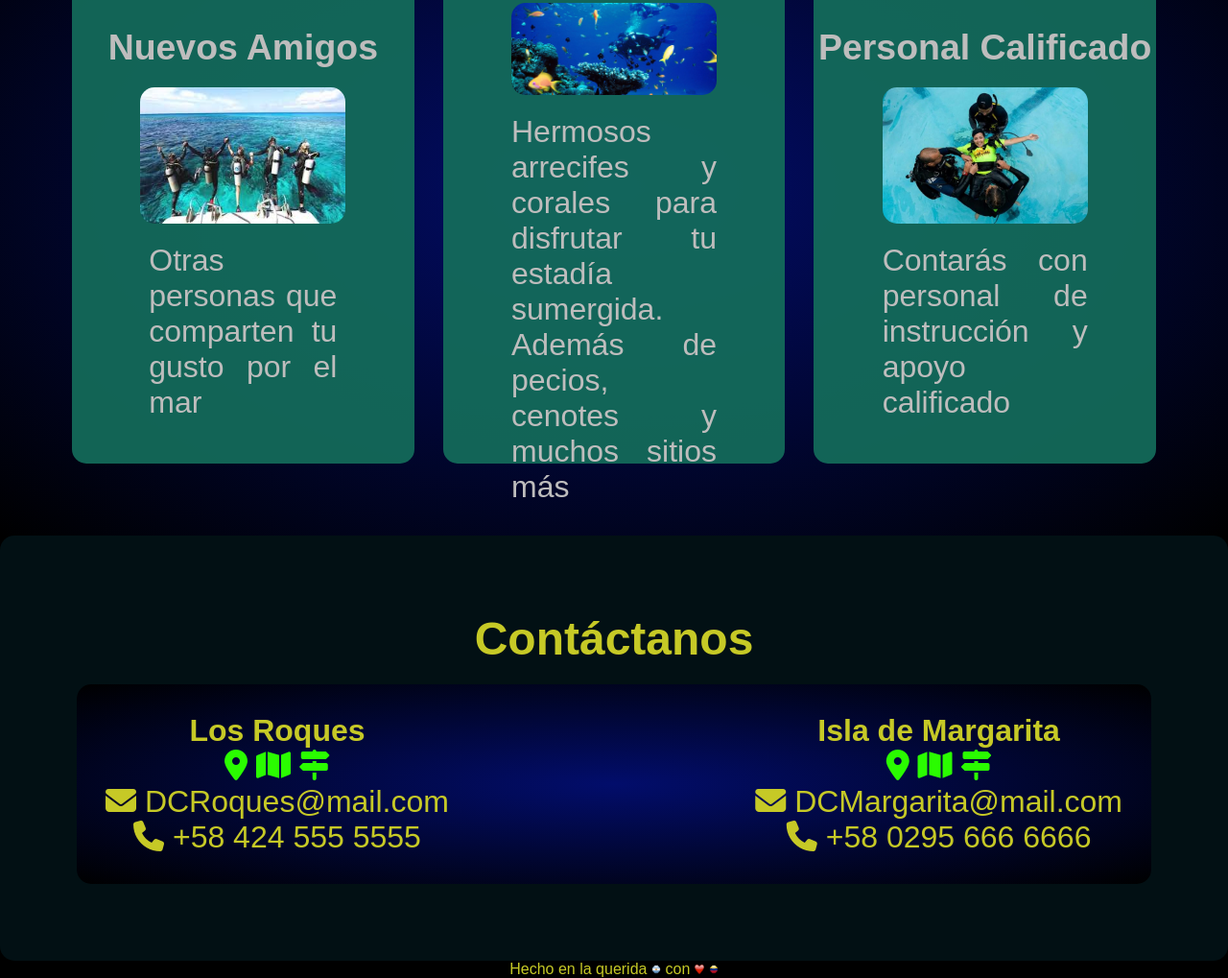
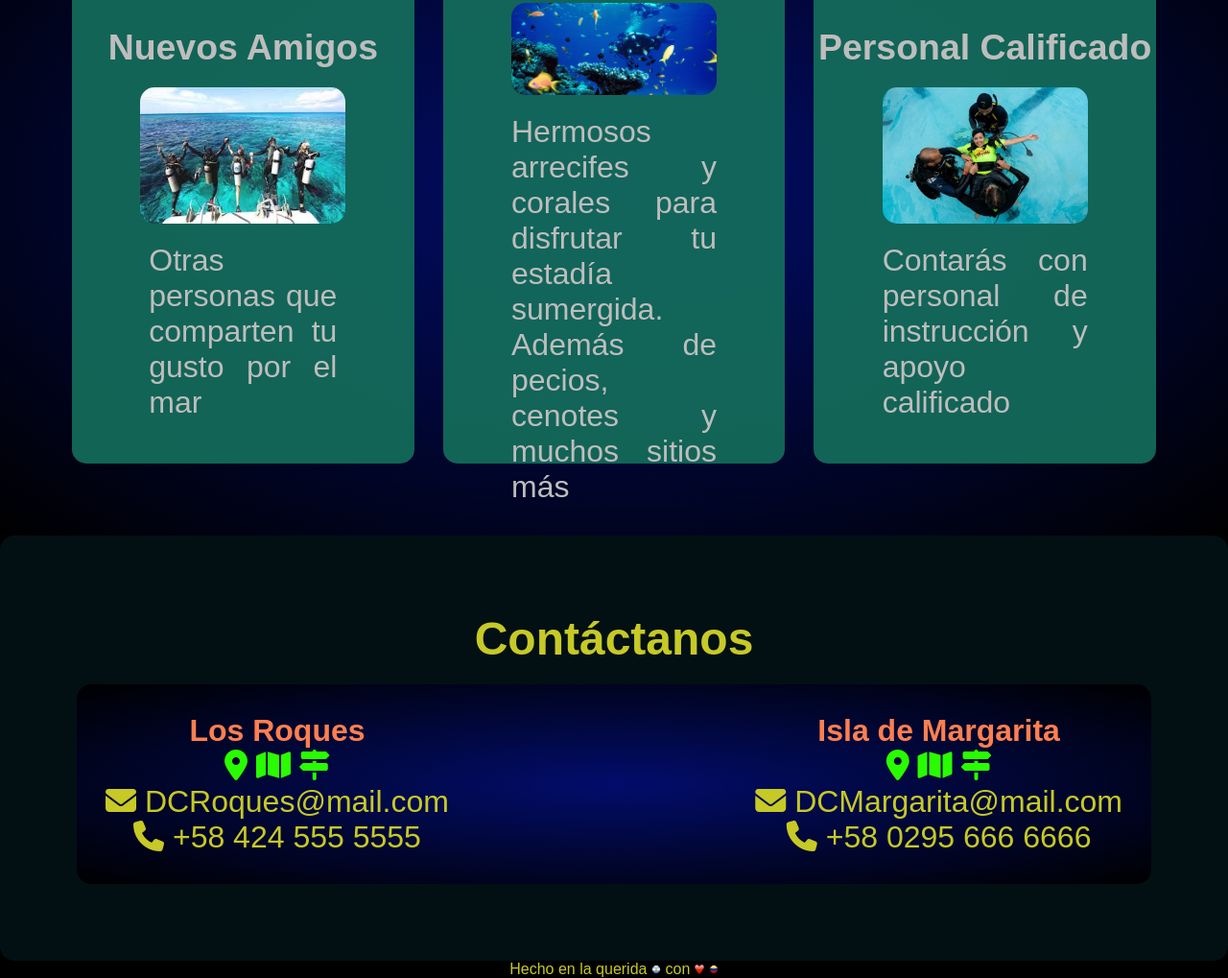
Before and after one commit to NTK-X/Entregable-2, a plain HTML site: page index.html in a window 1280 px wide. Shown: the part 1752-2771 px from the top of the page at 96% size. Drawn offline with Linux system fonts and the light colour scheme; a web font is replaced by a local one.

Commit message:
color h4 contacto

```diff
--- a/style.css
+++ b/style.css
@@ -303,7 +303,7 @@ main {
 }
 
 .contact-info h4 {
-	color: ;
+	color:coral ;
 }
 
 
```
